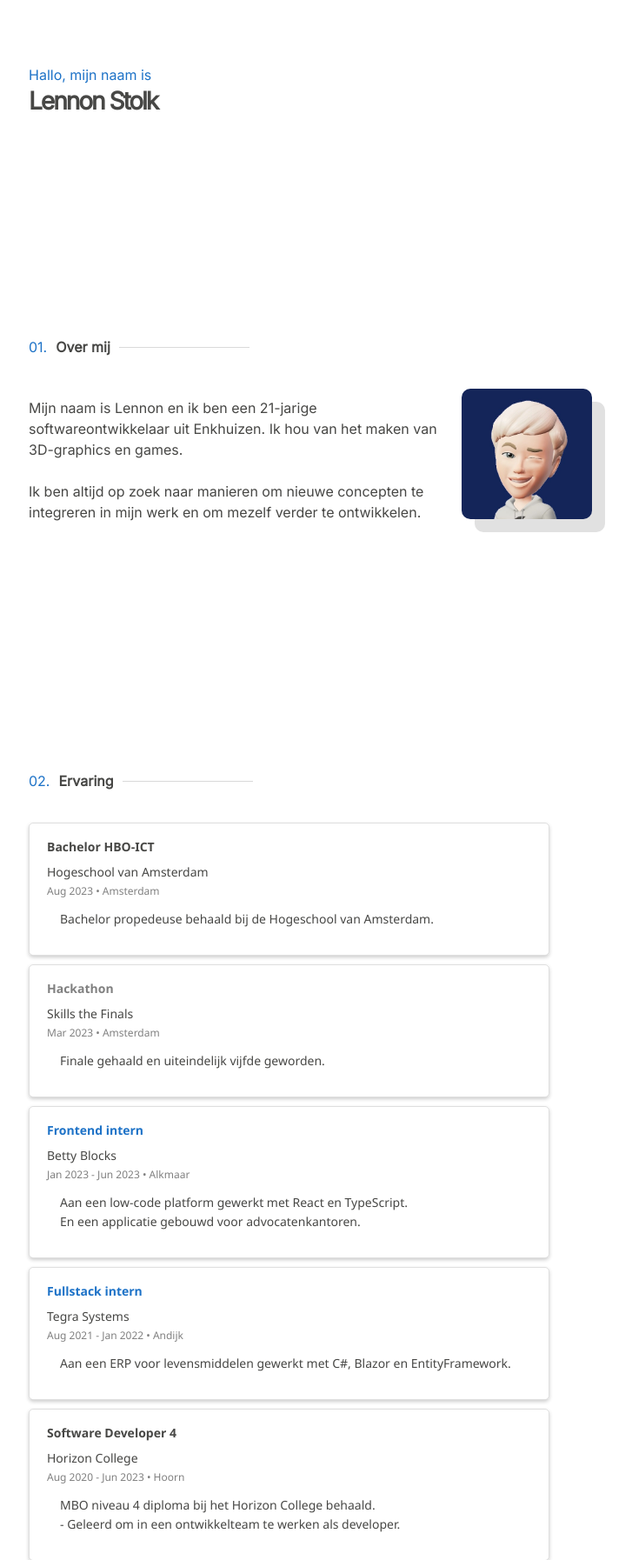
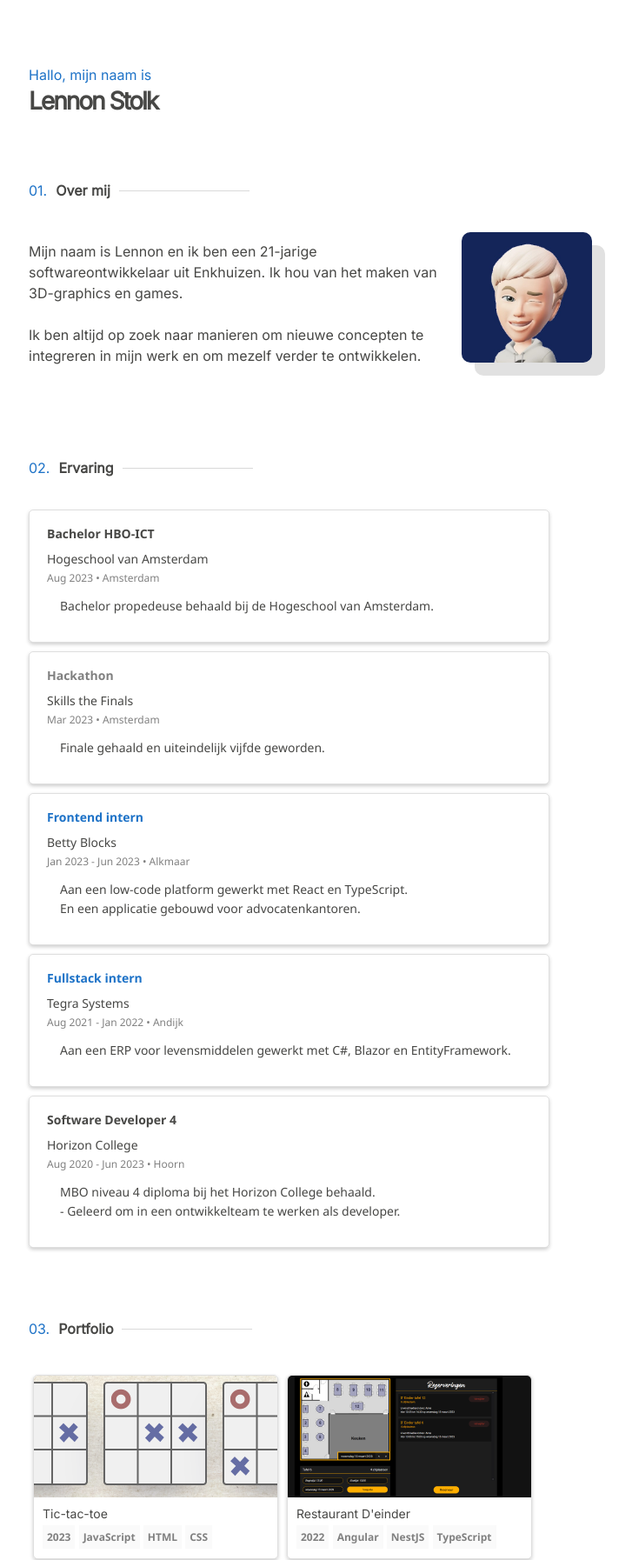
Before and after one commit to LennonStolk/website, a PHP site: page /index.html in a window 1280 px wide. Shown: the top 1794 px of the page at 87% size, without its empty margins (283-1010 px from the left). Run offline with PHP 8.4, Linux system fonts and the light colour scheme; some libraries are stand-ins or nearby versions; some web fonts are replaced.

Commit message:
Adjusted margin

```diff
--- a/css/style.css
+++ b/css/style.css
@@ -245,7 +245,7 @@ body {
   display: flex;
   flex-flow: row nowrap;
   font-size: 14px;
-  margin-top: 180px;
+  margin-top: 0px;
   margin-bottom: 40px;
   align-items: center;
 }
```
